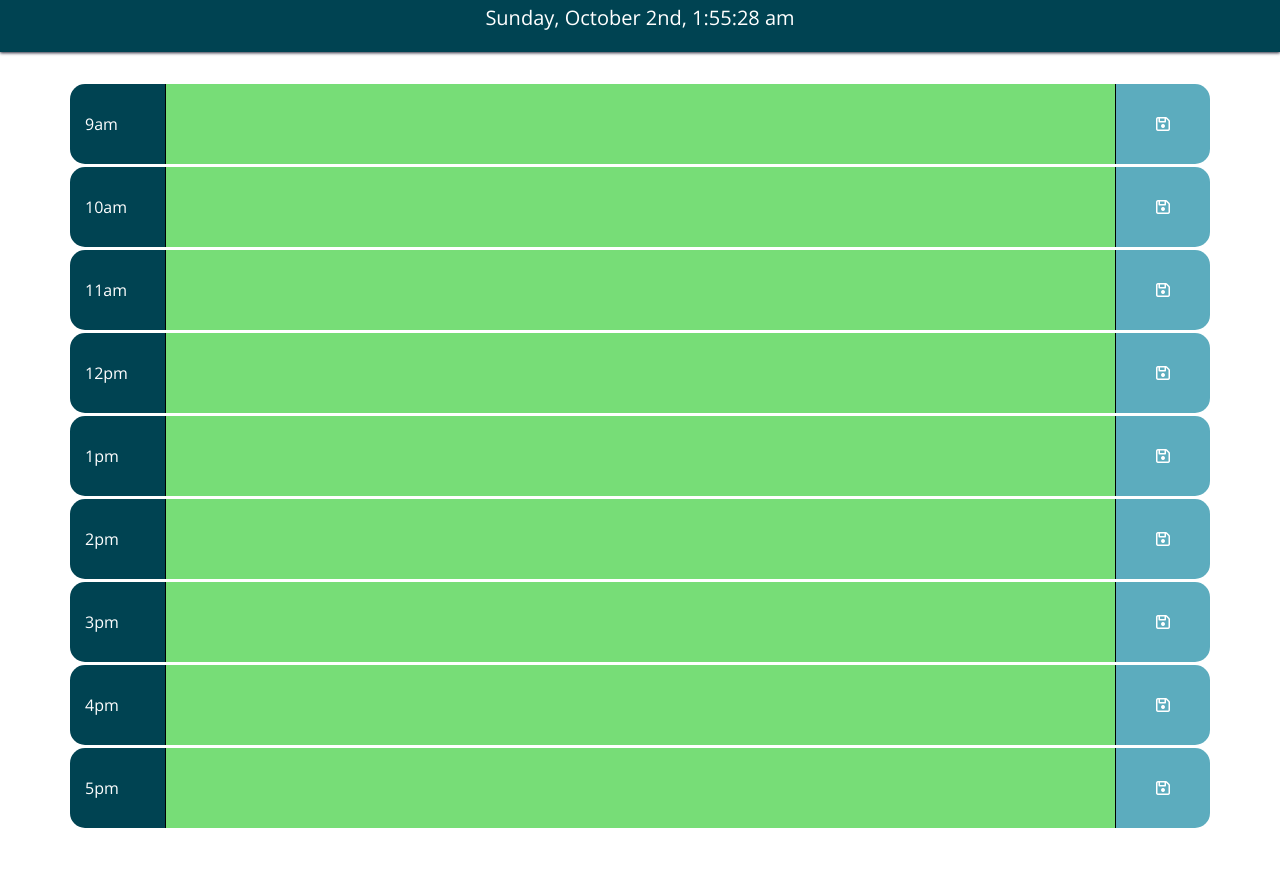
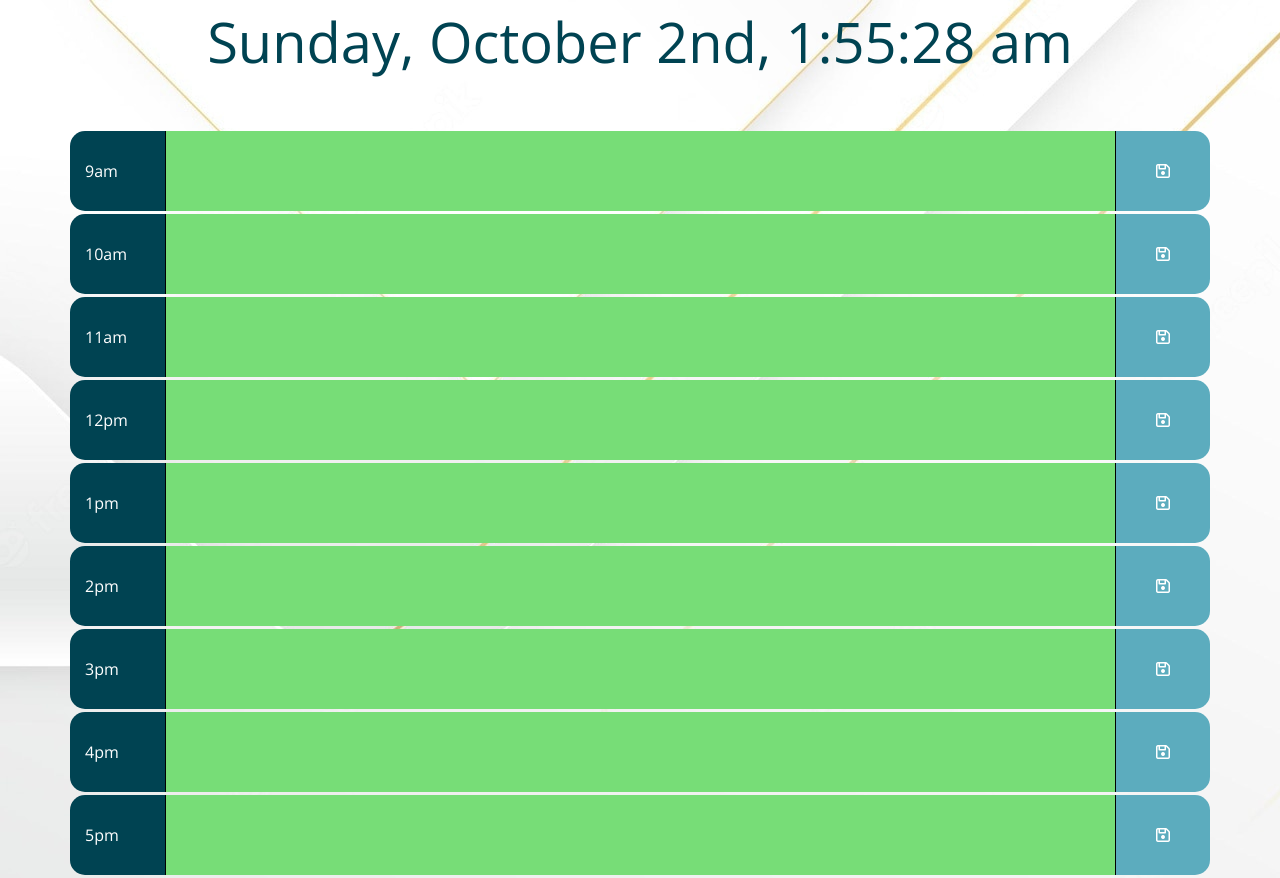
Before and after one commit to cmash93/Work-Day-Scheduler, a plain HTML site: page index.html in a window 1280 px wide. Before the commit the page ends 831 px from the top, so only its background shows below. Drawn offline with nearby package versions, Linux system fonts and the light colour scheme.

Commit message:
finished read me, added new background

```diff
--- a/assets/style.css
+++ b/assets/style.css
@@ -2,6 +2,8 @@ body {
     font-family: 'Open Sans', sans-serif;
     font-size: 16px;
     line-height: 1;
+    background: url(./images/pretty-background.jpg);
+    background-attachment: fixed;
   }
 
 
@@ -21,9 +23,9 @@ body {
   .navbar {
     display: flex;
     justify-content: center;
-    background-color: #004352;
-    color: rgb(255, 255, 255);
-    box-shadow: 0px 1px 3px #27273a;
+    background: url(./images/pretty-background.jpg);
+    color: #004352;
+    /* box-shadow: 0px 1px 3px #27273a; */
   }
 
   .container {
--- a/index.html
+++ b/index.html
@@ -10,8 +10,8 @@
     <title>Work Day Scheduler</title>
   </head>
 
-    <header class="navbar">
-      <p id="currentDay" class="lead"></p>
+    <header class="navbar sticky-top">
+      <p id="currentDay" class="display-4"></p>
     </header>
     <div class="container">
       <!-- Timeblocks go here -->
```
Also changed, not shown: 2 other files.
